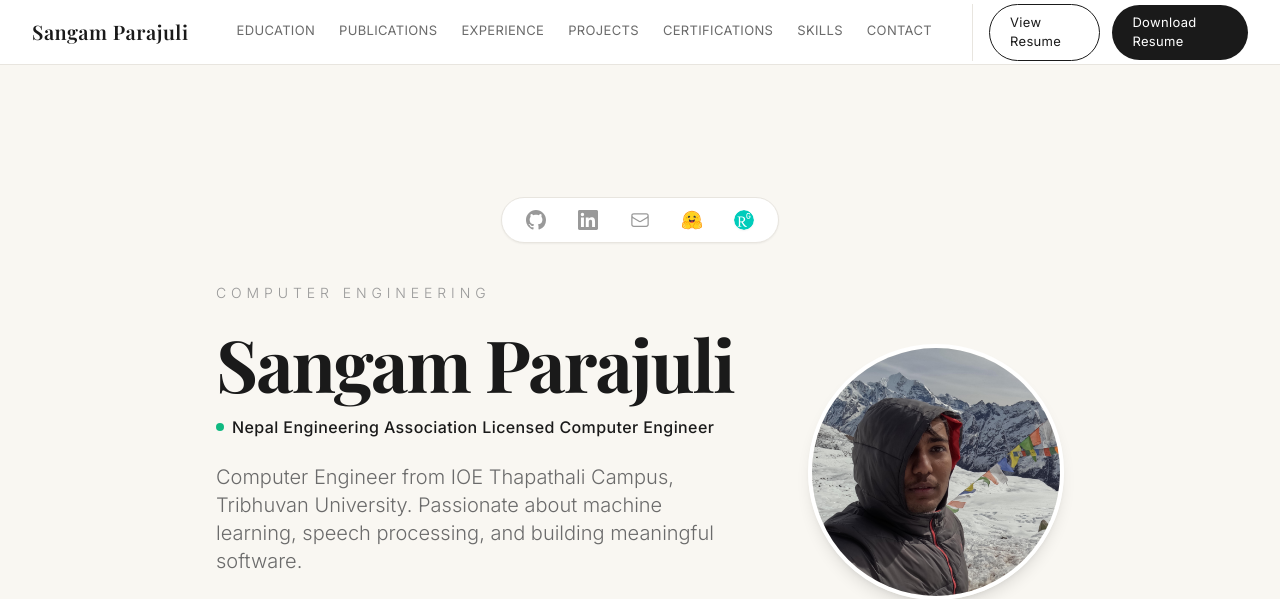
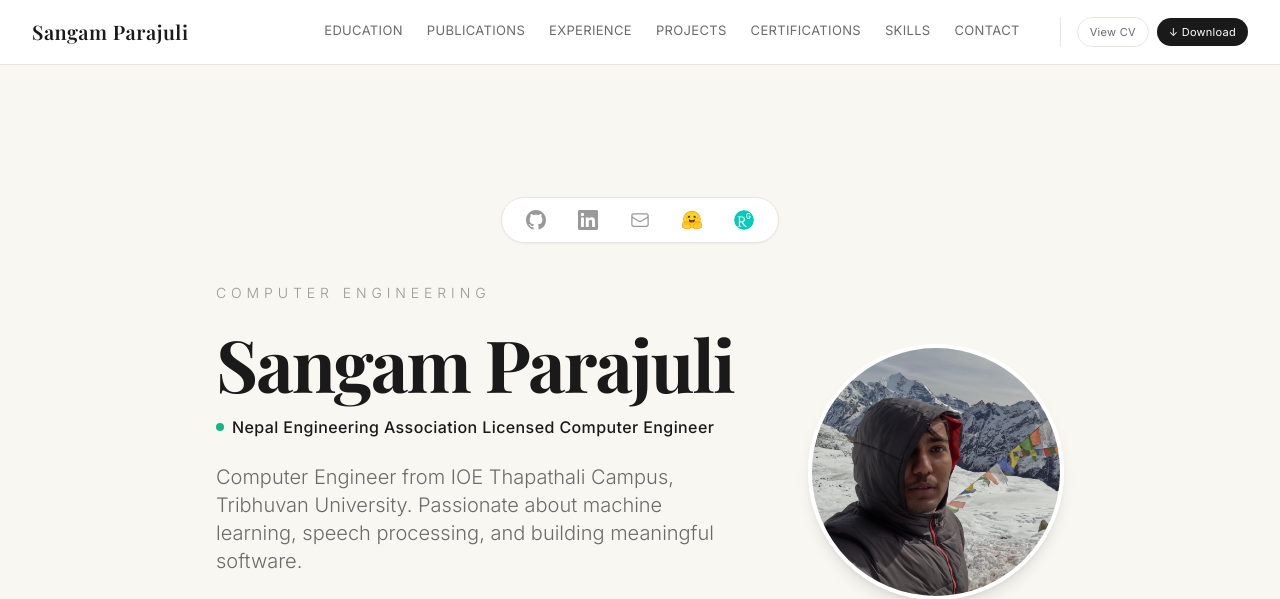
Before and after one commit to Sangameeee/web_portfolio, a Flask app: page / in a window 1280 px wide. Shown: the top 599 px of the page. Run offline with Flask 3, Linux system fonts and the light colour scheme; some libraries are stand-ins or nearby versions; some web fonts are replaced.

Commit message:
Shrink resume buttons in navbar — smaller, cleaner pill style

```diff
--- a/templates/index.html
+++ b/templates/index.html
@@ -265,9 +265,9 @@
         <a href="#certifications" class="nav-link text-[13px] font-sans text-muted hover:text-ink transition-colors tracking-wide uppercase">Certifications</a>
         <a href="#skills" class="nav-link text-[13px] font-sans text-muted hover:text-ink transition-colors tracking-wide uppercase">Skills</a>
         <a href="#contact" class="nav-link text-[13px] font-sans text-muted hover:text-ink transition-colors tracking-wide uppercase">Contact</a>
-        <div class="flex items-center gap-3 ml-4 pl-4 border-l border-border">
-          <a href="{{ url_for('static', filename='resume_v1.pdf') }}" target="_blank" class="btn-outline text-[13px] font-sans px-5 py-2 tracking-wide rounded-full">View Resume</a>
-          <a href="{{ url_for('static', filename='resume_v1.pdf') }}" download class="btn-solid text-[13px] font-sans px-5 py-2 tracking-wide rounded-full">Download Resume</a>
+        <div class="flex items-center gap-2 ml-4 pl-4 border-l border-border">
+          <a href="{{ url_for('static', filename='resume_v1.pdf') }}" target="_blank" class="font-sans text-[11px] tracking-wide text-muted hover:text-ink border border-border px-3 py-1.5 rounded-full transition-colors">View CV</a>
+          <a href="{{ url_for('static', filename='resume_v1.pdf') }}" download class="font-sans text-[11px] tracking-wide text-white bg-ink px-3 py-1.5 rounded-full hover:bg-accent transition-colors">↓ Download</a>
         </div>
       </div>
 
@@ -309,9 +309,9 @@
             </a>
           </div>
         </div>
-        <div class="flex flex-col gap-3 pt-4 border-t border-border">
-          <a href="{{ url_for('static', filename='resume_v1.pdf') }}" target="_blank" class="btn-outline text-sm font-sans text-center px-4 py-2.5 rounded-full">View Resume</a>
-          <a href="{{ url_for('static', filename='resume_v1.pdf') }}" download class="btn-solid text-sm font-sans text-center px-4 py-2.5 rounded-full">Download Resume</a>
+        <div class="flex gap-2 pt-4 border-t border-border">
+          <a href="{{ url_for('static', filename='resume_v1.pdf') }}" target="_blank" class="font-sans text-xs tracking-wide text-muted hover:text-ink border border-border px-3 py-1.5 rounded-full transition-colors">View CV</a>
+          <a href="{{ url_for('static', filename='resume_v1.pdf') }}" download class="font-sans text-xs tracking-wide text-white bg-ink px-3 py-1.5 rounded-full hover:bg-accent transition-colors">↓ Download</a>
         </div>
       </div>
     </div>
```
